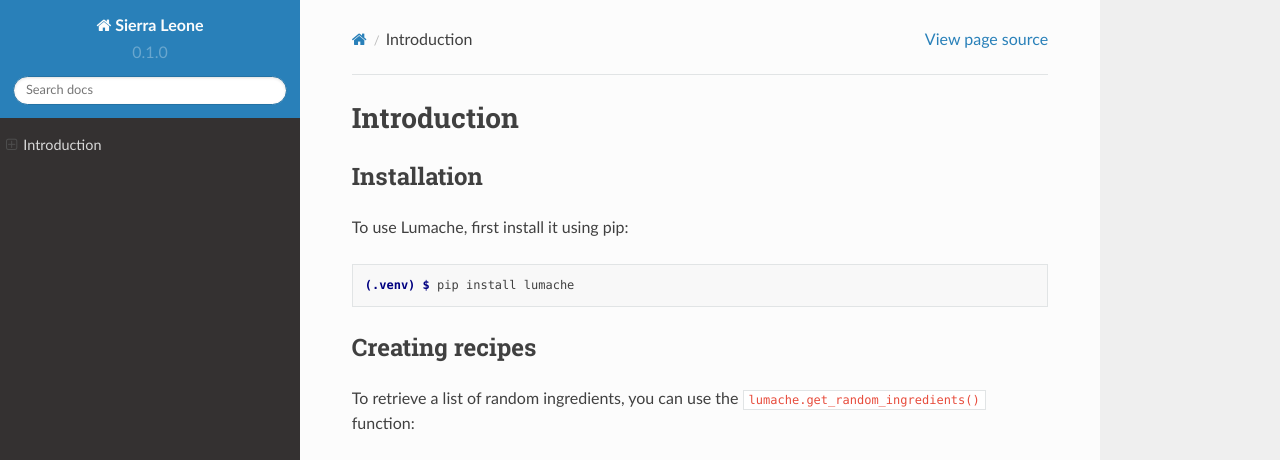
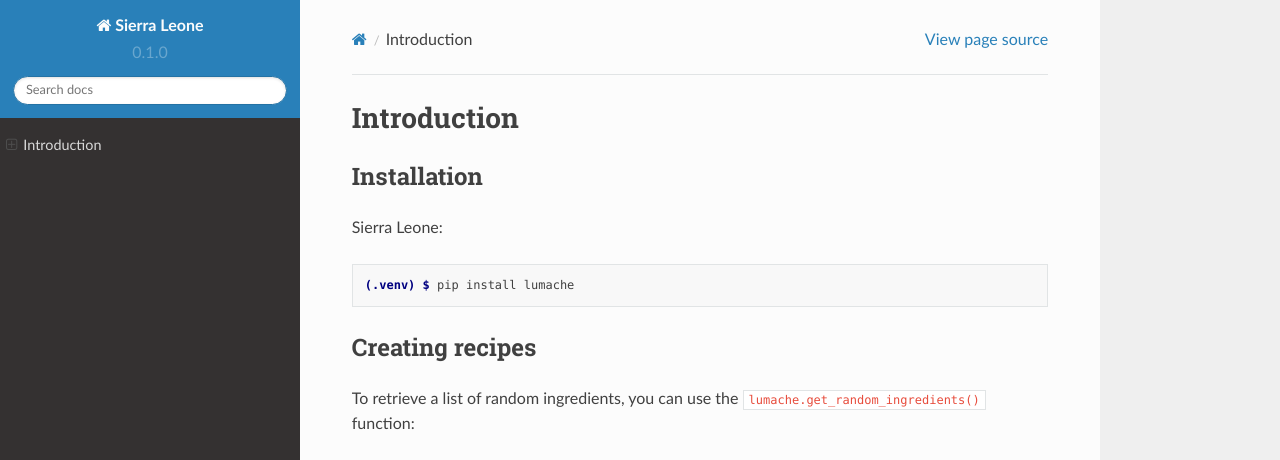
Before and after one commit to raneasaad01/Sierra-Leone, a Sphinx documentation site: the page built from docs/source/usage.rst, in a window 1280 px wide and 1036 px high. Shown: the top 460 px of the window. Built offline with Sphinx 7.4.7 and the Read the Docs theme 2.0.0, drawn with Linux system fonts in a browser that asks for light colours; pages that are not in the unit, such as notebooks, are missing from menus; grey boxes are pictures that could not be loaded.

Commit message:
Update usage.rst

```diff
--- a/docs/source/usage.rst
+++ b/docs/source/usage.rst
@@ -6,7 +6,7 @@ Introduction
 Installation
 ------------
 
-To use Lumache, first install it using pip:
+Sierra Leone:
 
 .. code-block:: console
 
```
